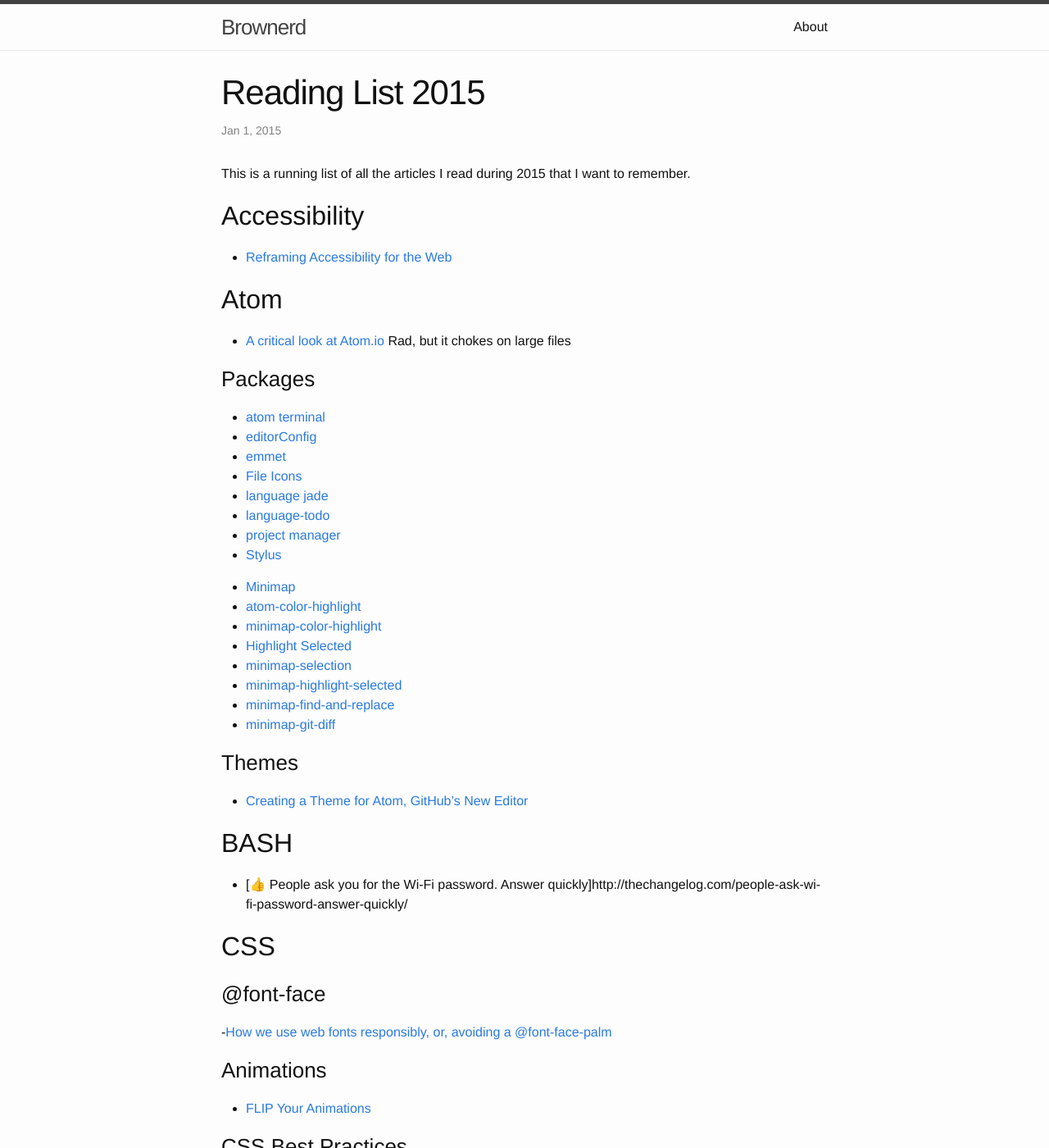
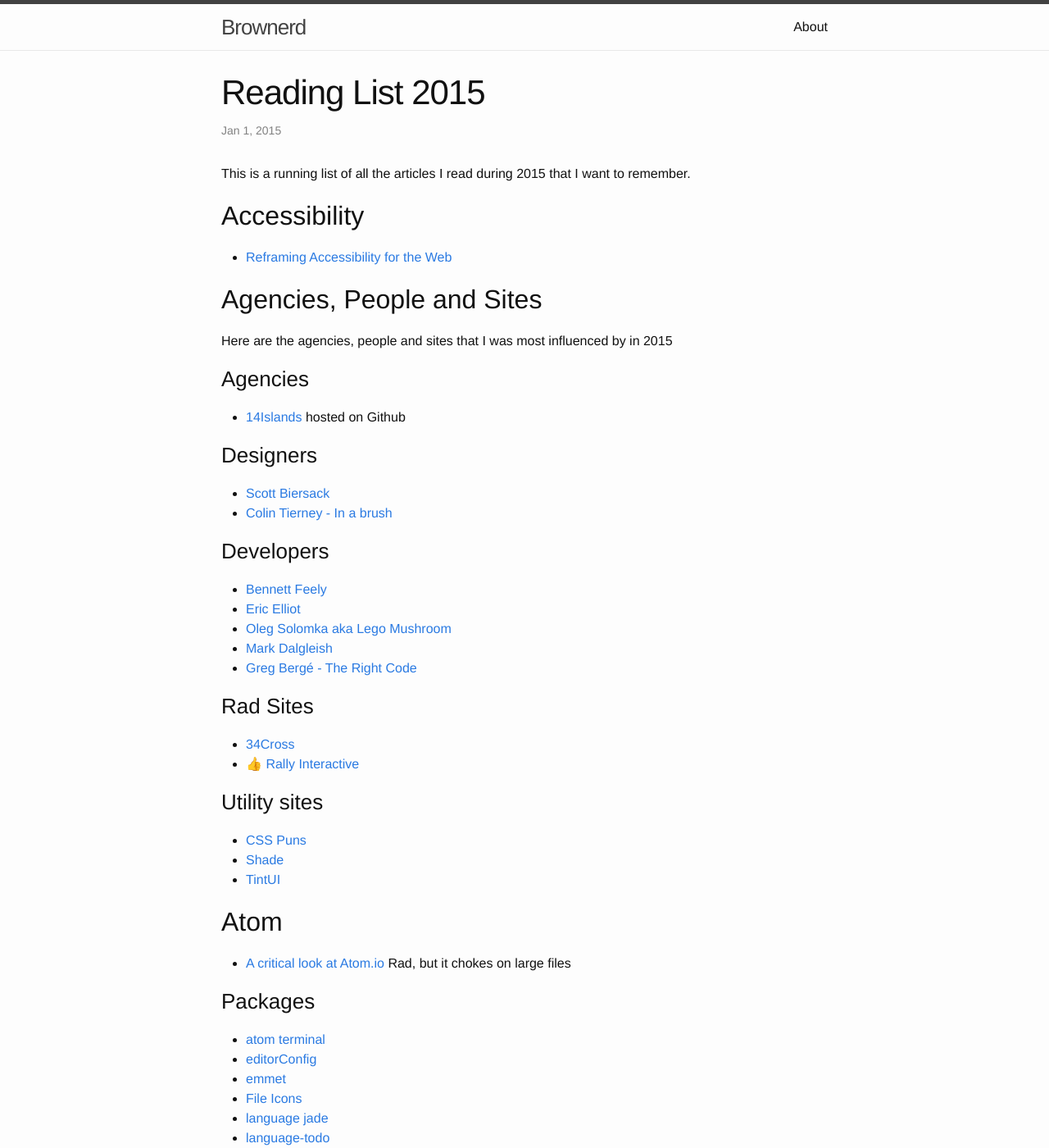
Before and after one commit to brownerd/brownerd.github.io, a Jekyll site: the page built from _posts/2015-01-01-reading-list-2015.md, in a window 1280 px wide and 1400 px high. Shown: the whole window at 82% size. Built offline with Jekyll 4.4.1, drawn with Linux system fonts in a browser that asks for light colours; emoji names are drawn with the system emoji font; some of the changed text lies outside the part shown.

Commit message:
rearrange favs section

```diff
--- a/_posts/2015-01-01-reading-list-2015.md
+++ b/_posts/2015-01-01-reading-list-2015.md
@@ -8,6 +8,46 @@ This is a running list of all the articles I read during 2015 that I want to rem
 
 ## Accessibility
 - [Reframing Accessibility for the Web](http://alistapart.com/article/reframing-accessibility-for-the-web)
+
+
+
+
+
+## Agencies, People and Sites
+Here are the agencies, people and sites that I was most influenced by in 2015
+
+### Agencies
+- [14Islands](http://14islands.com/) hosted on Github
+
+
+### Designers
+- [Scott Biersack](http://www.scottbiersack.com/)
+- [Colin Tierney - In a brush](http://inabrush.com/)
+
+
+
+### Developers
+- [Bennett Feely](http://bennettfeely.com/)
+- [Eric Elliot](http://ericleads.com/)
+- [Oleg Solomka aka Lego Mushroom](http://legomushroom.com/)
+- [Mark Dalgleish](http://markdalgleish.com/)
+- [Greg Bergé - The Right Code](http://www.therightcode.net/)
+
+
+
+### Rad Sites
+- [34Cross](http://34cross.in/)
+- [:+1: Rally Interactive](http://beta.rallyinteractive.com/)
+
+
+### Utility sites
+- [CSS Puns](http://saijogeorge.com/css-puns/)
+- [Shade](http://jxnblk.com/shade/)
+- [TintUI](http://tintui.com/index.html)
+
+
+
+
 
 
 
```
Also changed, not shown: other parts of _posts/2015-01-01-reading-list-2015.md (+0 -40 lines).
